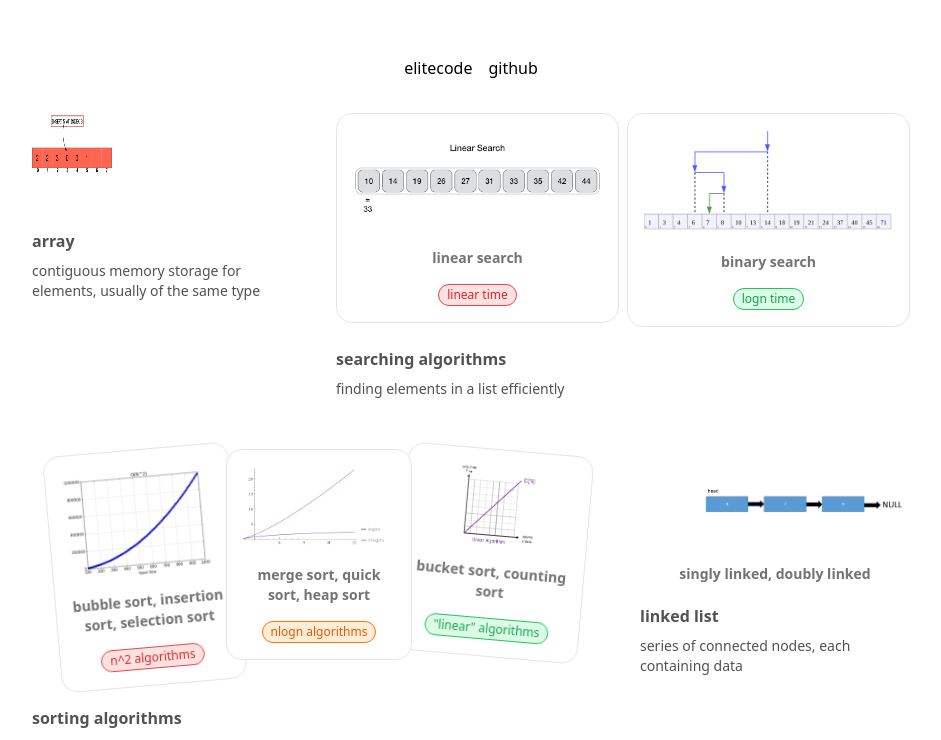
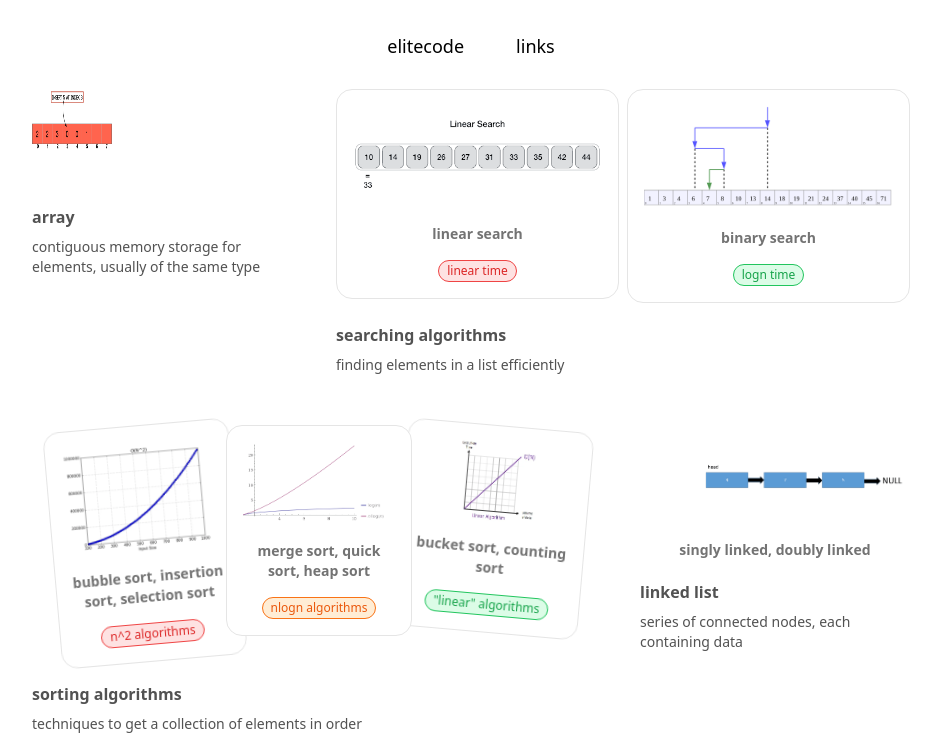
Before and after one commit to ehcaw/sfhacks, a Next.js app: page / in a window 1280 px wide. Shown: the top 740 px of the page, without its empty margins (169-1110 px from the left). Built offline with nearby package versions, Linux system fonts and the light colour scheme.

Commit message:
more frontend stuff

```diff
--- a/src/components/Navbar.tsx
+++ b/src/components/Navbar.tsx
@@ -1,8 +1,63 @@
 "use client";
-import React from "react";
+import React, { useState } from "react";
+import { cn } from "@/utils/cn";
 import { motion } from "framer-motion";
 import Link from "next/link";
 import Image from "next/image";
+
+export function NavbarDemo() {
+  return (
+    <div className="relative w-full flex items-center justify-center">
+      <Navbar className="top-2" />
+    </div>
+  );
+}
+
+function Navbar({ className }: { className?: string }) {
+  const [active, setActive] = useState<string | null>(null);
+  return (
+    <div
+      className={cn(
+        "fixed top-10 inset-x-0 max-w-2xl mx-auto z-50 text-lg",
+        className
+      )}
+    >
+      <Menu setActive={setActive}>
+        <MenuItem setActive={setActive} active={active} item="elitecode">
+          <div className="flex flex-col space-y-4 text-lg">
+            <p>
+              elitecode is a new way of practicing your data structures and
+              algorithms using the feynman technique
+            </p>
+          </div>
+        </MenuItem>
+        <span className="w-5" />
+        <MenuItem setActive={setActive} active={active} item="links">
+          <div className="  text-lg grid grid-cols-3 gap-10 p-4">
+            <ProductItem
+              title="github"
+              href="https://github.com/ehcaw/sfhacks"
+              src="/github.png"
+              description="check out the repo!"
+            />
+            <ProductItem
+              title="ryan's linkedin"
+              href="https://linkedin.com/in/ryannguyenc"
+              src="/linkedin.webp"
+              description="connect with us!"
+            />
+            <ProductItem
+              title="daniel's linkedin"
+              href="https://linkedin.com/in/danielung22"
+              src="/linkedin.webp"
+              description="connect with us!"
+            />
+          </div>
+        </MenuItem>
+      </Menu>
+    </div>
+  );
+}
 
 const transition = {
   type: "spring",
@@ -92,8 +147,8 @@ export const ProductItem = ({
     <Link href={href} className="flex space-x-2">
       <Image
         src={src}
-        width={140}
-        height={70}
+        width={50}
+        height={50}
         alt={title}
         className="flex-shrink-0 rounded-md shadow-2xl"
       />
--- a/src/components/ui/Homepage.tsx
+++ b/src/components/ui/Homepage.tsx
@@ -1,10 +1,10 @@
-"use client";
 import { cn } from "@/utils/cn";
 import React, { useState } from "react";
 import { motion } from "framer-motion";
 import Image from "next/image";
 import ModulePopup from "../ModulePopup";
 import Link from "next/link";
+import { NavbarDemo } from "../Navbar";
 
 export function Homepage() {
   const [popup, setPopup] = useState<boolean>(false);
@@ -17,12 +17,12 @@ export function Homepage() {
     setTopic(title);
     setNumElements(numElements);
   };
+
   return (
     <div>
-      <Menu setActive={setActive}>
-        <MenuItem setActive={setActive} active={active} item="elitecode" />
-        <MenuItem setActive={setActive} active={active} item="github" />
-      </Menu>
+      <div className="pt-2 pb-10">
+        <NavbarDemo></NavbarDemo>
+      </div>
       <BentoGrid className="max-w-4xl mx-auto md:auto-rows-[20rem]">
         {items.map((item, i) => (
           <div
@@ -604,7 +604,7 @@ export const MenuItem = ({
   children?: React.ReactNode;
 }) => {
   return (
-    <div onMouseEnter={() => setActive(item)} className="relative ">
+    <div onMouseEnter={() => setActive(item)} className="relative">
       <motion.p
         transition={{ duration: 0.3 }}
         className="cursor-pointer text-black hover:opacity-[0.9] dark:text-white"
```
Also changed, not shown: public/github.png (added), public/linkedin.webp (added).
